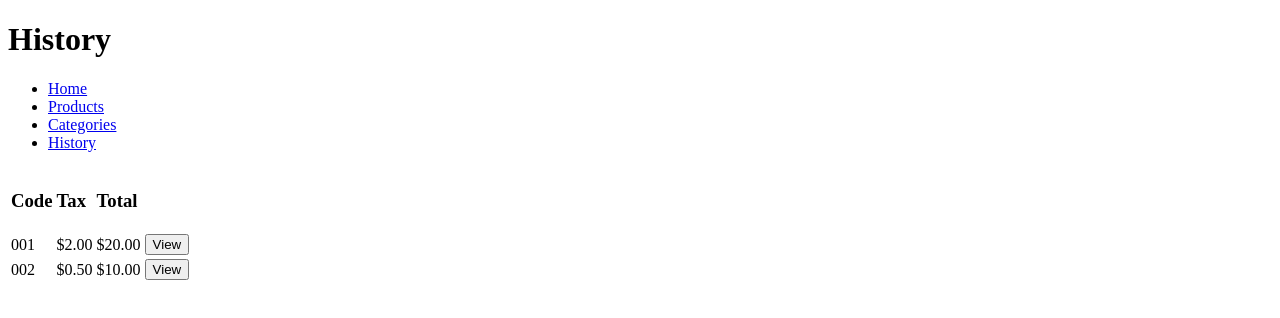
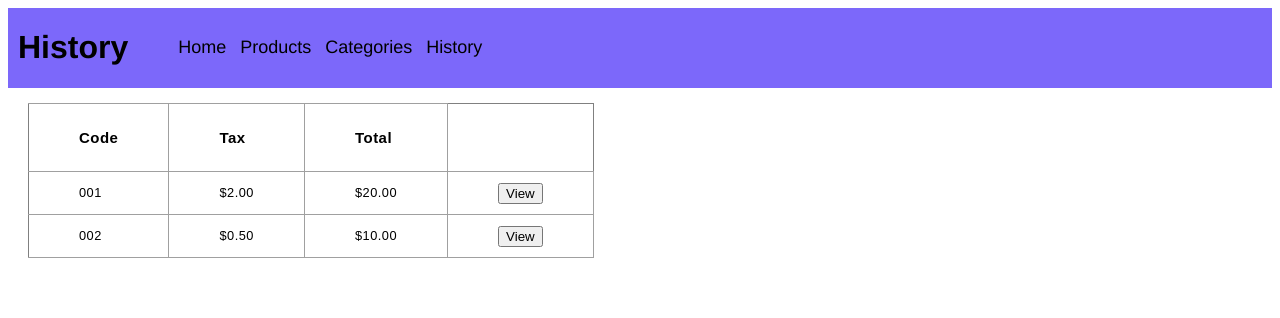
Before and after one commit to GuilhermeHalter/Desafio-ponto-vendas-PDV-, a plain HTML site: page history.html in a window 1280 px wide. Drawn offline with Linux system fonts and the light colour scheme.

Commit message:
"finished" css page history

```diff
--- /dev/null
+++ b/assets/css/history/history.css
@@ -0,0 +1,16 @@
+.table-history {
+    font-family: 'Franklin Gothic Medium', 'Arial Narrow', Arial, sans-serif;
+    margin-left: 20px;
+    border-collapse: collapse;
+    border: 1px solid gray;
+    font-family: sans-serif;
+    font-size: 0.8rem;
+    letter-spacing: 0.5px;
+  }
+th,
+td {
+    border: 1px solid rgb(160 160 160);
+    border-left: none;
+    padding: 10px 50px;
+    align-items: center;
+}
--- a/history.html
+++ b/history.html
@@ -3,10 +3,14 @@
 <head>
     <meta charset="UTF-8">
     <meta name="viewport" content="width=device-width, initial-scale=1.0">
+    <link rel="stylesheet" type="text/css" href="assets/css/global/global.css" media="screen" />
+    <link rel="stylesheet" href="assets/css/history/history.css">
+
     <title>History</title>
 </head>
 <body>
 
+    <header>
         <h1>History</h1>
 
         <ul>
@@ -15,8 +19,10 @@
             <li><a href="category.html">Categories</a></li>
             <li><a href="history.html">History</a></li>
         </ul>
+    </header>
 
-    <table>
+
+    <table class="table-history">
         <tr>
             <td><h3>Code</h3></td>
             <td><h3>Tax</h3></td>
```
Also changed, not shown: product.html (+1 -1 lines). Lines whose indentation alone changed are shown as unchanged.
